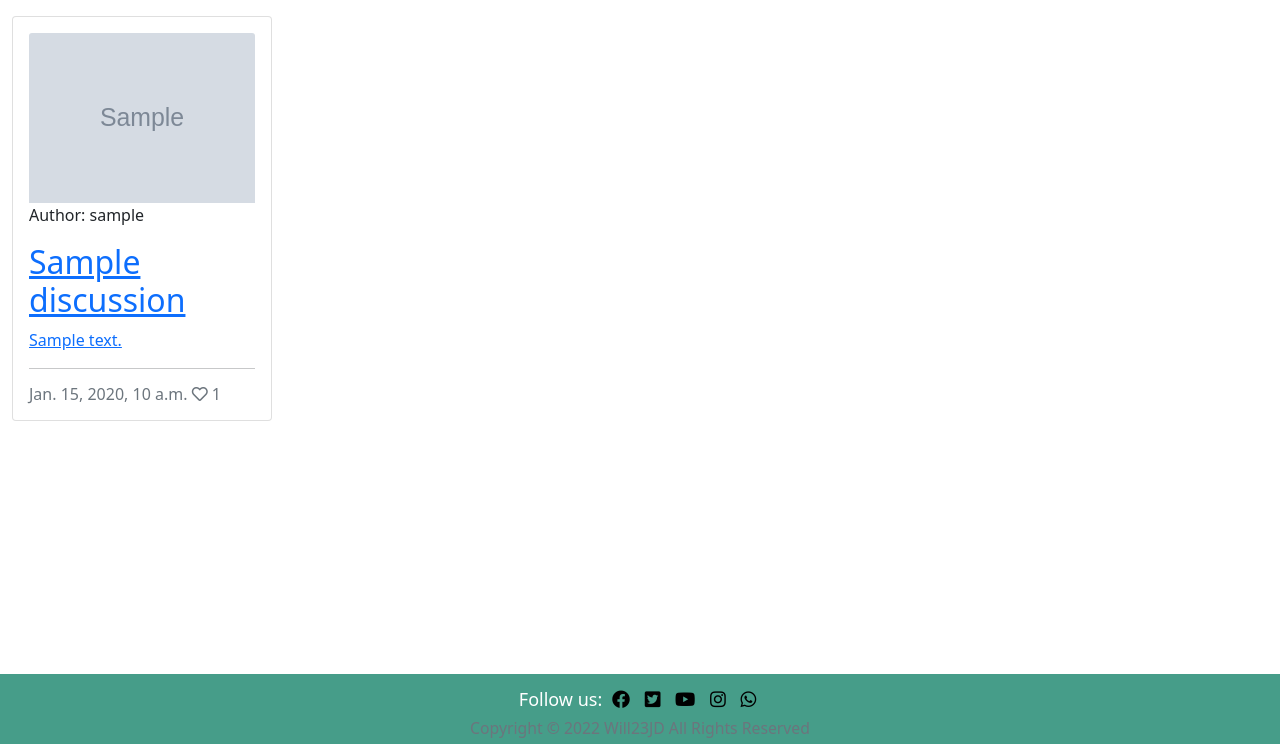
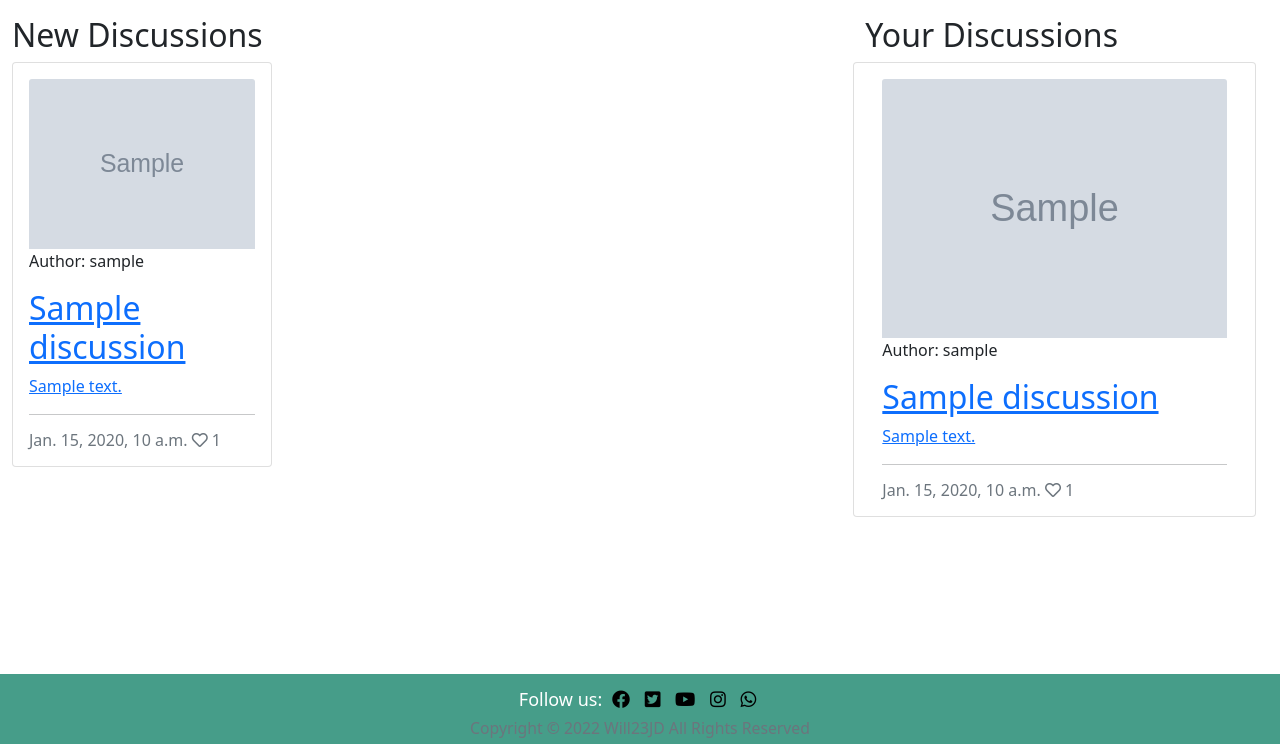
Before and after one commit to Code-Institute-Submissions/will23JD-Ribbit_SepResub, a Django app: template templates/index.html in a window 1280 px wide. Shown: the part 56-800 px from the top of the page. Run offline with Django 3.2, Linux system fonts and the light colour scheme; tables that the repository leaves empty hold one stand-in row (values such as "Sample post"); the template is opened without the code that fills it: values that come from a table or form of the project are taken from there, most other values are stand-ins (such as "Sample title", 1, 10 or a date in 2020); grey boxes marked "Sample" are stand-in pictures.

Commit message:
Add place holder for your discussions

```diff
--- a/discussion/views.py
+++ b/discussion/views.py
@@ -5,4 +5,4 @@ from .models import discussion
 class DiscussionList(generic.ListView):
     model = discussion
     template_name = 'index.html'
-    paginate_by = 6
+    paginate_by = 9
--- a/templates/index.html
+++ b/templates/index.html
@@ -8,6 +8,7 @@
         <!-- Discussions -->
         <div class="col-8 mt-3 left">
             <div class="row">
+                <h2>New Discussions</h2>
                 {% for discussion in discussion_list %}
                 <div class="col-md-4">
                     <div class="card mb-4">
@@ -36,6 +37,39 @@
                 {% endfor %}
             </div>
         </div>
+
+        <!-- Your Discussions -->
+        <div class="col-4 mt-3 right">
+            <div class="row">
+                <h2>Your Discussions</h2>
+                <!--  -->
+                <div class="row">
+                    <div class="card mb-3">
+                        <div class="card-body">
+                            <div class="image-container">
+                                {% if "placeholder" in discussion.featured_image.url %}
+                                <img class="card-img-top"
+                                    src="">
+                                {% else %}
+                                <img class="card-img-top" src="{{ post.featured_image.url }}">
+                                {% endif %}
+                                <div class="image-flash">
+                                    <p class="author">Author: {{ discussion.author }}</p>
+                                </div>
+                            </div>
+                            <a href="#" class="post-link">
+                                <h2 class="card-title">{{ discussion.title }}</h2>
+                                <p class="card-text">{{ discussion.excerpt }}</p>
+                            </a>
+                            <hr />
+                            <p class="card-text text-muted h6">{{ discussion.created_on}} <i class="far fa-heart"></i>
+                                {{ discussion.number_of_likes }}</p>
+                        </div>
+                    </div>
+                </div>
+                <!--  -->
+            </div>
+        </div>
     </div>
 </div>
 
```
